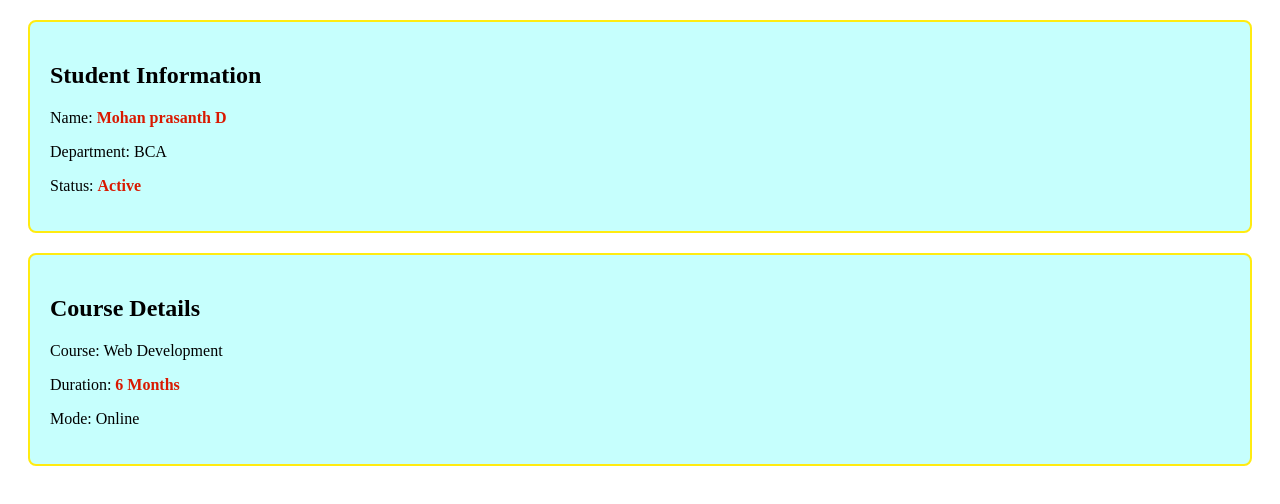
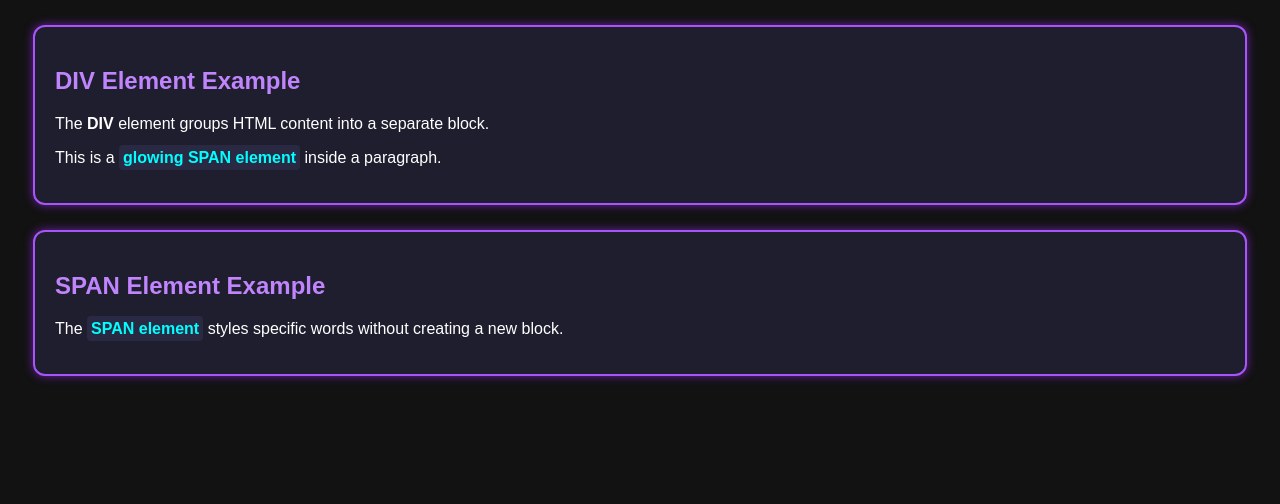
Before and after one commit to shafiqmohammed/pro4, a website: page index.html in a window 1280 px wide. Drawn offline with Linux system fonts and the light colour scheme.

Commit message:
Refactor index.html with new styles and contentp
Updated the HTML structure and styles for better presentation.

```diff
--- a/index.html
+++ b/index.html
@@ -1,77 +1,65 @@
+
 <!DOCTYPE html>
-
 <html lang="en">
-
 <head>
-
 <meta charset="UTF-8">
-
-
-
-    <title>DIV and SPAN Example 2</title>
+<title>DIV and SPAN Example</title>
 
 <style>
-
-        .card {
-
-            border: 2px solid rgb(255, 235, 17);
-
-            background-color: #c6fffd;
-
-            padding: 20px;
-
-              margin: 20px;
-
-            border-radius: 8px;
-
+body {
+    background-color: #121212;
+    font-family: Arial, sans-serif;
+    color: white;
 }
 
-
-
-        .important {
-
-            color: rgb(217, 25, 0);
-
-            font-weight: bold;
-
+.container {
+    background-color: #1e1e2f;
+    border: 2px solid #a855f7;
+    padding: 20px;
+    margin: 25px;
+    border-radius: 12px;
+    box-shadow: 0 0 10px #6b21a8;
 }
 
+h2 {
+    color: #c084fc;
+}
+
+.highlight {
+    color: #00ffff;
+    font-weight: bold;
+    background-color: #292944;
+    padding: 4px;
+    border-radius: 4px;
+}
 </style>
-
 </head>
 
 <body>
 
+<div class="container">
+    <h2>DIV Element Example</h2>
 
+    <p>
+        The <strong>DIV</strong> element groups HTML
+        content into a separate block.
+    </p>
 
-    <div class="card">
-
-        <h2>Student Information</h2>
-
-        <p>Name: <span class="important">Mohan prasanth D</span></p>
-
-        <p>Department: BCA</p>
-
-        <p>Status: <span class="important">Active</span></p>
-
+    <p>
+        This is a
+        <span class="highlight">glowing SPAN element</span>
+        inside a paragraph.
+    </p>
 </div>
 
+<div class="container">
+    <h2>SPAN Element Example</h2>
 
-
-    <div class="card">
-
-        <h2>Course Details</h2>
-
-        <p>Course: Web Development</p>
-
-        <p>Duration: <span class="important">6 Months</span></p>
-
-        <p>Mode: Online</p>
-
+    <p>
+        The <span class="highlight">SPAN element</span>
+        styles specific words without creating a new block.
+    </p>
 </div>
 
-
-
 </body>
-
 </html>
```
Lines whose indentation alone changed are shown as unchanged.
